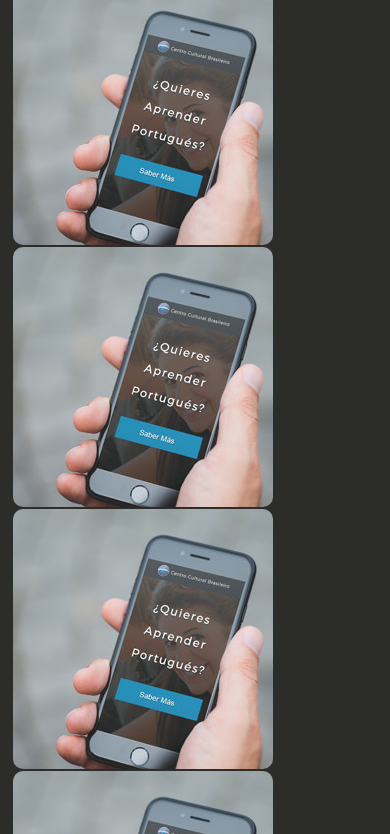
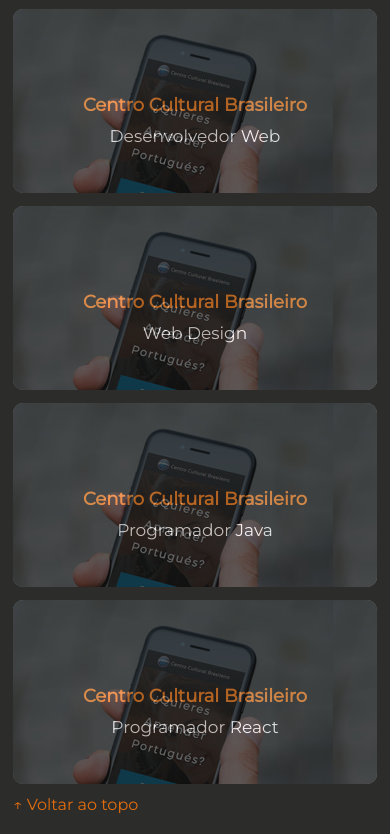
Before and after one commit to CaioSousa-10/Modelo-Meu-Portifolio, a plain HTML site: page portifolio.html in a window 390 px wide. Shown: the part 182-1016 px from the top of the page. Drawn offline with Linux system fonts and the light colour scheme.

Commit message:
Página de Portifólio e de Trabalhos responsivo para celular

```diff
--- a/css/style.css
+++ b/css/style.css
@@ -221,8 +221,8 @@ hr {
 .miniatura {
     width: 26rem;
     height: 26rem;
-    background-color: #e46e0d;
     border-radius: 1rem;
+
 }
 
 .miniatura a {
@@ -256,7 +256,7 @@ hr {
 .grid {
     display: grid;
     grid-template-columns: repeat(auto-fill, minmax(250px, 1fr));
-    grid-gap: 2px;
+    grid-gap: 3rem;
 }
 
 .picture-works {
@@ -337,4 +337,21 @@ hr {
         text-align: left;
         line-height: 1.6;
     }
+
+    .miniatura {
+        width: 100%;
+        height: 110%;
+        border-radius: 1rem;
+        margin-bottom: 1rem;
+
+    }
+
+    .black-box {
+        width: 100%;
+        height: 100%;
+        background-color: black;
+        opacity: 0.6;
+        transition: 1s;
+        border-radius: 1rem;
+    }
 }
--- a/portifolio.html
+++ b/portifolio.html
@@ -20,6 +20,7 @@
             <a href="portifolio.html">Portifólio</a>
             <a href="curriculo.html">Currículo</a>
             <a href="contato.html">Contato</a>
+            <a class="threeline-icon">&#9776;</a>
         </nav>
     </header>
 
@@ -81,6 +82,10 @@
 
         </section>
 
+        <br>
+
+        <a class="link-voltar-ao-inicio"  href="#"> &uarr; Voltar ao topo</a>
+
     </section>
 
 </body>
```
Also changed, not shown: suquinho-gourmet.html (+1 -0 lines).
